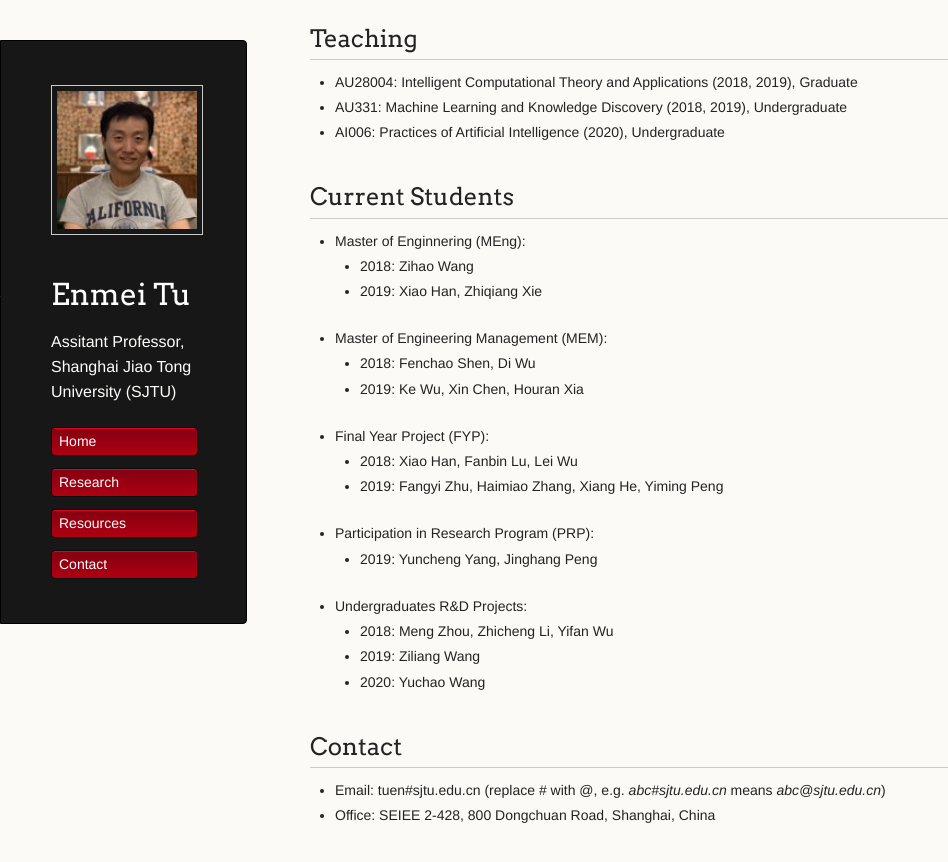
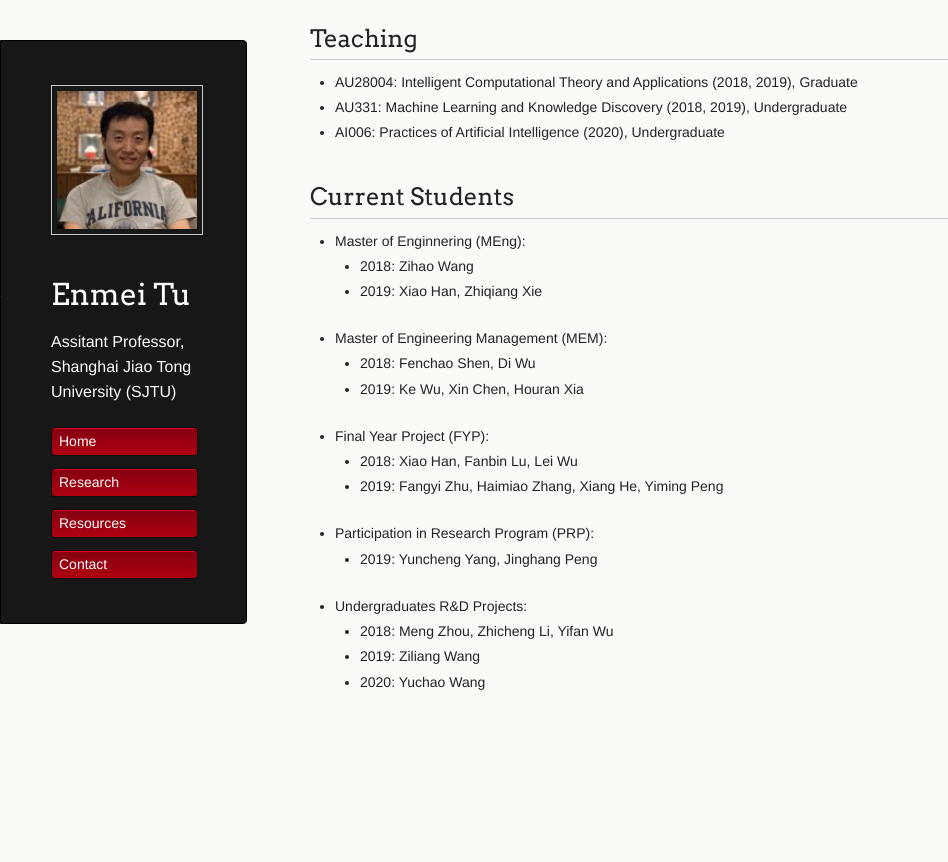
Before and after one commit to hellotem/enmeitu.github.io, a Jekyll site: the page built from index.md, in a window 1280 px wide and 900 px high, scrolled down 1626 px. Shown: the top 862 px of the window, without its empty margins (0-948 px from the left). Built offline with Jekyll 4.4.1, drawn with Linux system fonts in a browser that asks for light colours; after the commit the page ends 2393 px from its top, so only the background shows below that.

Commit message:
Update index.md

```diff
--- a/index.md
+++ b/index.md
@@ -80,10 +80,6 @@ Enmei obtained his PhD degree from [Shanghai Jiao Tong University (SJTU)](http:/
   - 2018: Meng Zhou, Zhicheng Li, Yifan Wu
   - 2019: Ziliang Wang
   - 2020: Yuchao Wang
-
-## Contact
-* Email: tuen#sjtu.edu.cn (replace # with @, e.g. _abc#sjtu.edu.cn_ means _abc@sjtu.edu.cn_)
-* Office: SEIEE 2-428, 800 Dongchuan Road, Shanghai, China
 
 
 <!-- ### Header 3
```
